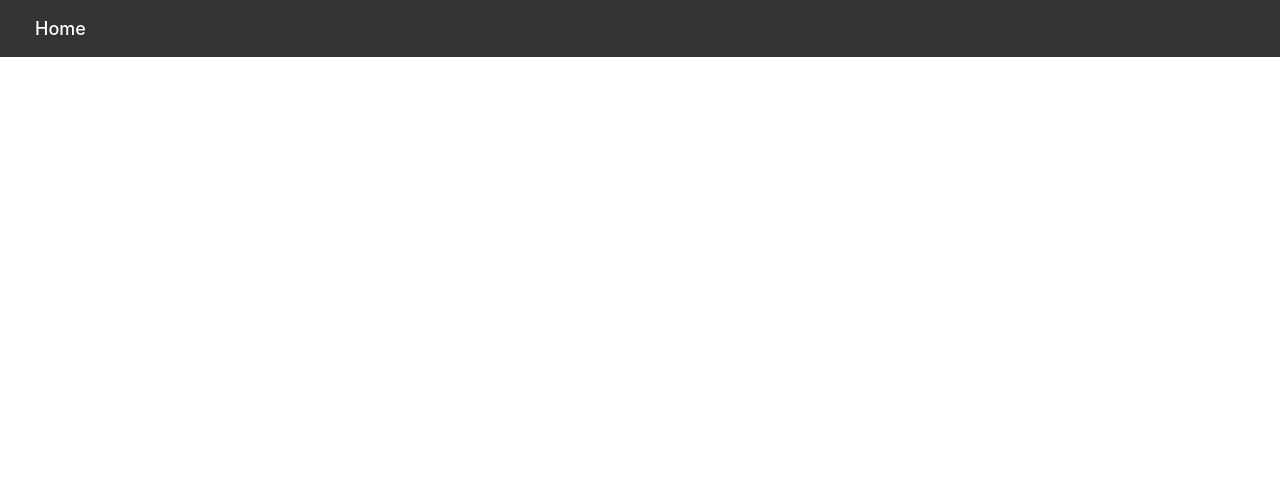
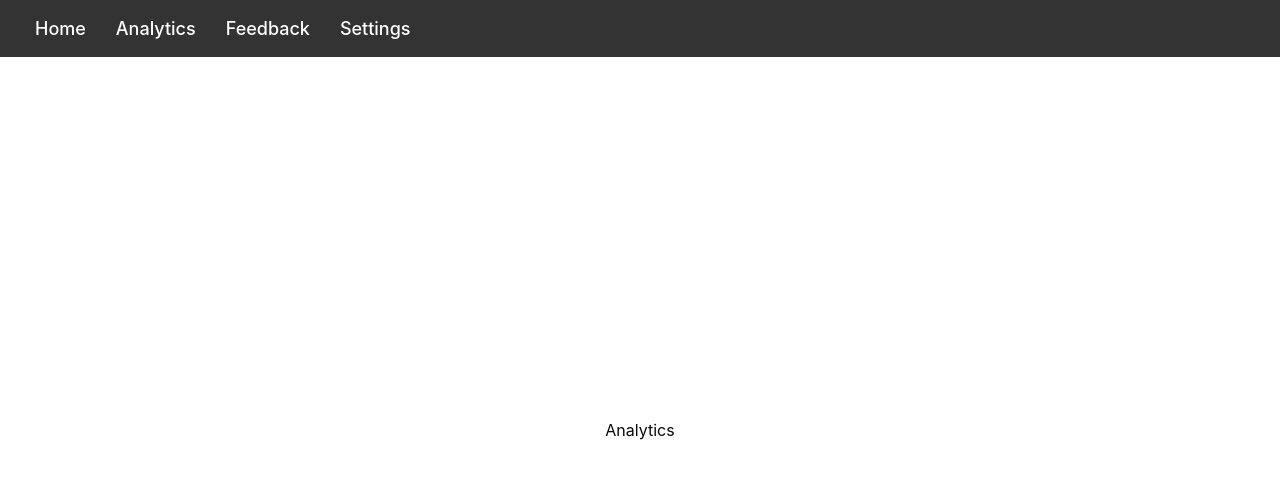
Before and after one commit to JamesGunawan/Clifocus, a React (Vite) app: page /analytics in a window 1280 px wide. Before the commit this address had no page. Shown: the top 478 px of the page. Built offline with nearby package versions, Linux system fonts and the light colour scheme.

Commit message:
checkpoint

```diff
--- a/src/App.css
+++ b/src/App.css
@@ -256,3 +256,9 @@ body {
     background-color: white;
   }
 }
+
+/* Navbar slides up */
+.navbar-focus {
+  transform: translateY(-100%); /* Slide up out of view */
+  background-color: red;
+}
--- a/src/App.jsx
+++ b/src/App.jsx
@@ -1,17 +1,27 @@
-import Timer from './components/views/Timer';
-import { BrowserRouter as Router, Route, Routes, Link } from 'react-router-dom';
-import './App.css'
+import Timer from "./components/views/Timer";
+import { BrowserRouter as Router, Route, Routes, Link } from "react-router-dom";
+import useFocusTimer from "./components/hooks/UseFocusTimer";
+import "./App.css"
+import Analytics from "./components/views/Analytics";
 
 function App() {
+
+  const { trackNavbar } = useFocusTimer(); // Extract trackNavbar inside App
 
   return (
     <>
     <Router>
-      <nav className="navbar">
+      <nav className={trackNavbar}>
         <Link to="/">Home</Link>
+        <Link to="/analytics">Analytics</Link>
+        <Link to="/">Feedback</Link>
+        <Link to="/">Settings</Link>
       </nav>
 
       <Routes>
+        <Route path="/" element={<Timer/>} />
+        <Route path="/analytics" element={<Analytics/>} />
+        <Route path="/" element={<Timer/>} />
         <Route path="/" element={<Timer/>} />
       </Routes>
     </Router>
--- a/src/components/hooks/UseFocusTimer.jsx
+++ b/src/components/hooks/UseFocusTimer.jsx
@@ -6,6 +6,19 @@ const useFocusTimer = () => {
     const [timerState, setTimerState] = useState(false); // Timer running state
     const [timerStateDisplay, setTimerStateDisplay] = useState("Start"); // Display text for start/stop button
     const [alertTimer, setAlertTimer] = useState(""); // Alert timer state
+    const [trackNavbar, setTrackNavbar] = useState("navbar"); //navbar not updating FIX
+
+
+    useEffect(() => {
+        setTrackNavbar(timerState ? "navbar-focus" : "navbar");
+    }, [timerState]);
+
+
+    useEffect(() => {
+        console.log("trackNavbar updated:", trackNavbar);
+    }, [trackNavbar]);
+
+
 
     const trackButton = timerState ? "stop-button" : "start-button"; // Class for start/stop button
 
@@ -48,7 +61,7 @@ const useFocusTimer = () => {
     // Start/Stop timer
     const start = () => {
         setTimerStateDisplay("Stop");
-        if (timerState) {
+        if (timerState) { //if true (on) change to false (off)
             setTimerStateDisplay("Start");
             setTimerState(false);
             return;
@@ -70,6 +83,7 @@ const useFocusTimer = () => {
         setTimerStateDisplay("Start");
         setTimer(1500);
         setAlertTimer("");
+
     };
 
     // Time Formatter
@@ -91,6 +105,7 @@ const useFocusTimer = () => {
         timerStateDisplay,
         alertTimer,
         trackButton,
+        trackNavbar,
         handleInputChange,
         start,
         reset,
--- a/src/components/timer/FocusTimer.jsx
+++ b/src/components/timer/FocusTimer.jsx
@@ -1,5 +1,5 @@
 import React from "react";
-import useFocusTimer from "./useFocusTimer";
+import useFocusTimer from "../hooks/UseFocusTimer";
 
 const FocusTimer = () => {
     const {
--- /dev/null
+++ b/src/components/views/Analytics.jsx
@@ -0,0 +1,11 @@
+import React from "react";
+
+function Analytics() {
+    return (
+        <>
+        <p>Analytics</p>
+        </>
+    )
+}
+
+export default Analytics;
```
